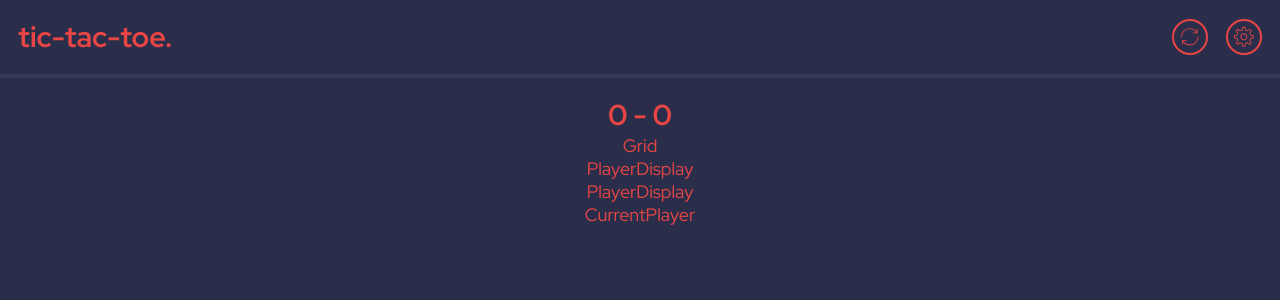
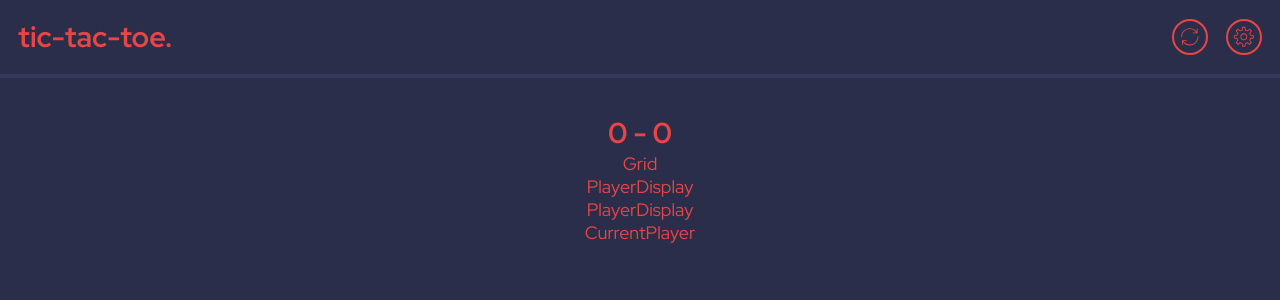
Before and after one commit to syedalimansoor/tic-tac-toe-react, a React (Vite) app: page /game in a window 1280 px wide. Shown: the top 300 px of the page. Built offline with nearby package versions, Linux system fonts and the light colour scheme.

Commit message:
Make wrapper responsive

```diff
--- a/src/components/game/GameBody.tsx
+++ b/src/components/game/GameBody.tsx
@@ -8,6 +8,10 @@ const Wrapper = styled.main`
   padding: 1em;
   display: flex;
   justify-content: center;
+
+  @media (min-width: ${({ theme }) => theme.breakpoints.medium}) {
+    padding: 2em;
+  }
 `;
 const Container = styled.div`
   width: min(100%, 25em);
```
